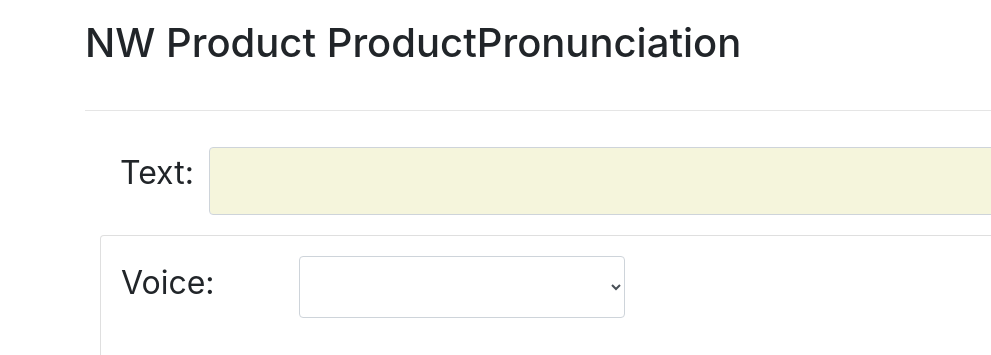
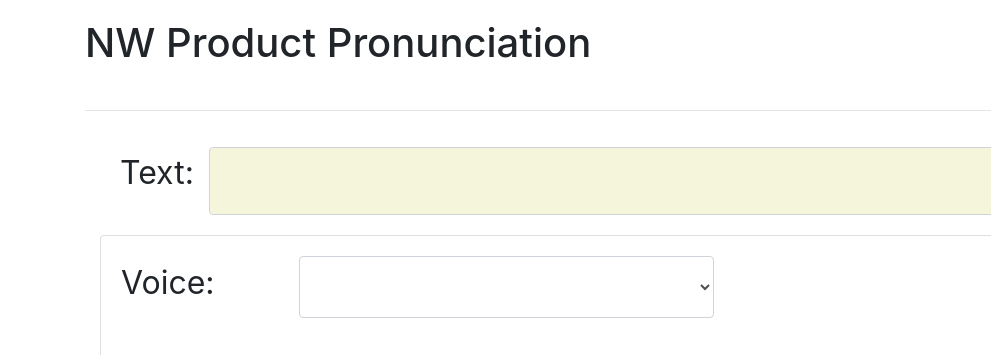
Before and after one commit to Perrishnikov/NW-Text-to-Voice, a plain HTML site: page index.html in a window 1280 px wide. Shown: the top 355 px of the page, 0-991 px from the left. Drawn offline with nearby package versions, Linux system fonts and the light colour scheme.

Commit message:
Update Title

```diff
--- a/index.html
+++ b/index.html
@@ -20,7 +20,7 @@
         <div class="container">
             <div class="row align-items-center">
                 <div class="col-md-8">
-                    <h1 class="">NW Product ProductPronunciation</h1>
+                    <h1 class="">NW Product Pronunciation</h1>
                 </div>
                 <div class="col-md-4 text-right">
                     <img id="titleImg" src="./images/nw_logo.avif" />
@@ -59,7 +59,7 @@
                                 >Voice:</label
                             >
                         </div>
-                        <div class="col-md-4">
+                        <div class="col-md-5">
                             <select
                                 id="voiceSelect"
                                 class="form-control"
```
